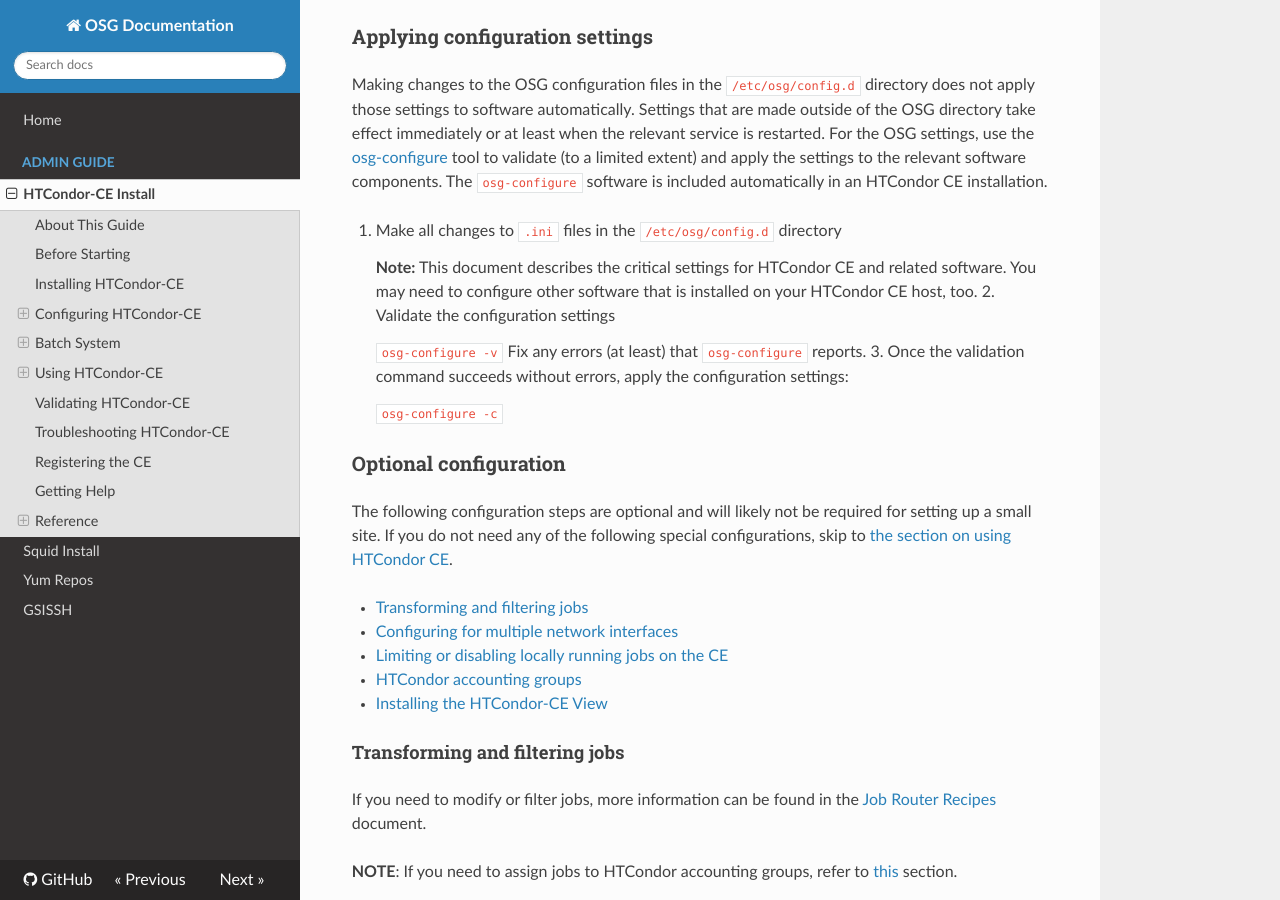
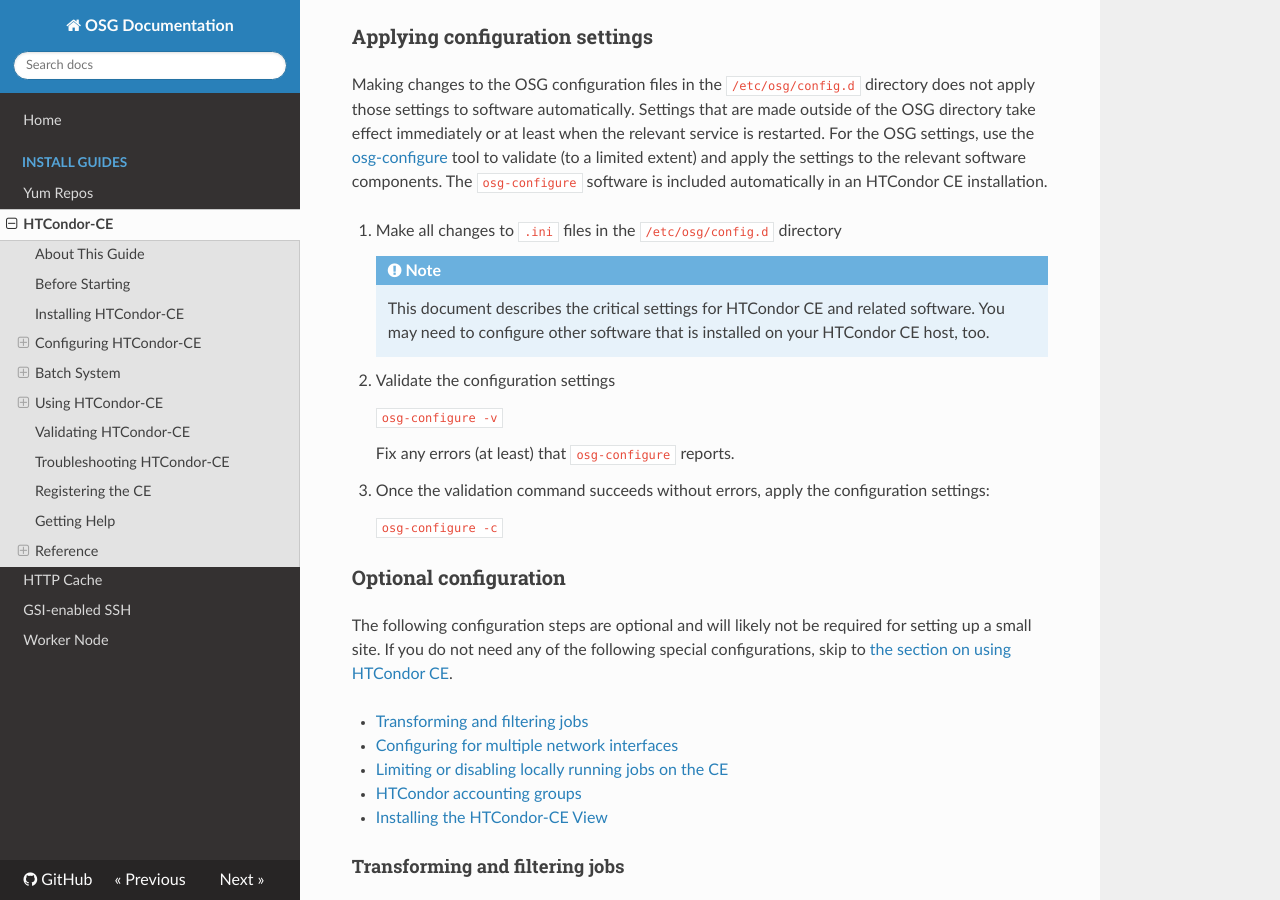
Before and after one commit to osg-htc/docs, an MkDocs documentation site: the page built from docs/Computing_Element/HTCondor_CE.md, in a window 1280 px wide and 900 px high, scrolled down 5613 px. Built offline with MkDocs 1.6.1, drawn with Linux system fonts in a browser that asks for light colours; nearby versions of some CDN libraries; old or Windows-style settings are respelled for this version of MkDocs; some of the changed text lies outside the part shown.

Commit message:
Add worker node client.

````diff
--- a/docs/Computing_Element/HTCondor_CE.md
+++ b/docs/Computing_Element/HTCondor_CE.md
@@ -314,16 +314,20 @@
 1.  Make all changes to `.ini` files in the `/etc/osg/config.d`
     directory
 
-    **Note:** This document describes the
-    critical settings for HTCondor CE and related software. You may need
-    to configure other software that is installed on your HTCondor CE
-    host, too.
+    !!! note
+        This document describes the
+        critical settings for HTCondor CE and related software. You may need
+        to configure other software that is installed on your HTCondor CE
+        host, too.
+
 2.  Validate the configuration settings
 
     ```
     osg-configure -v
     ```
+
     Fix any errors (at least) that `osg-configure` reports.
+
 3.  Once the validation command succeeds without errors, apply the
     configuration settings:
 
@@ -386,6 +390,7 @@
     START_LOCAL_UNIVERSE = TotalLocalJobsRunning + TotalSchedulerJobsRunning < $(LOCAL_JOB_LIMIT)
     START_SCHEDULER_UNIVERSE = $(START_LOCAL_UNIVERSE)
     ```
+
     (updating `LOCAL_JOB_LIMIT` as appropriate.)
 
 -   **To only allow a specific user** to start locally run jobs, add the
@@ -468,12 +473,14 @@
       ```
       yum install htcondor-ce-view
       ```
+
 2.  Next, uncomment the `DAEMON_LIST` configuration located at
     `/etc/condor-ce/config.d/05-ce-view.conf`:
 
       ```
       DAEMON_LIST = $(DAEMON_LIST), CEVIEW, GANGLIAD
-      ```
+]]]]      ```
+
 3.  Restart the CE service.
 
       ```
@@ -606,7 +613,7 @@
 
 | **Certificate**   | **User that owns certificate**  | **Path to certificate**                                                     |
 | ----------------- | ------------------------------- | --------------------------------------------------------------------------- |
-| Host certificate  | `root`                          | `/etc/grid-security/hostcert.pem` \<br\> `/etc/grid-security/hostkey.pem`   |
+| Host certificate  | `root`                          | `/etc/grid-security/hostcert.pem` <br\>  `/etc/grid-security/hostkey.pem`   |
 
 Find instructions to request a host certificate [here](GetHostServiceCertificates).
 
--- a/mkdocs.yml
+++ b/mkdocs.yml
@@ -8,11 +8,12 @@
 
 pages:
 - Home: 'index.md'
-- Admin Guide:
-  - 'HTCondor-CE Install': 'Computing_Element/HTCondor_CE.md'
-  - 'Squid Install': 'Frontier_Squid/squid.md'
+- Install Guides:
   - 'Yum Repos': 'Common/yum.md'
-  - 'GSISSH': 'Other/gsissh.md'
+  - 'HTCondor-CE': 'Computing_Element/HTCondor_CE.md'
+  - 'HTTP Cache': 'Frontier_Squid/squid.md'
+  - 'GSI-enabled SSH': 'Other/gsissh.md'
+  - 'Worker Node': 'Other/wn.md'
 
 markdown_extensions:
   - admonition
````
Also changed, not shown: docs/Other/wn.md (added, +89 -0 lines).
